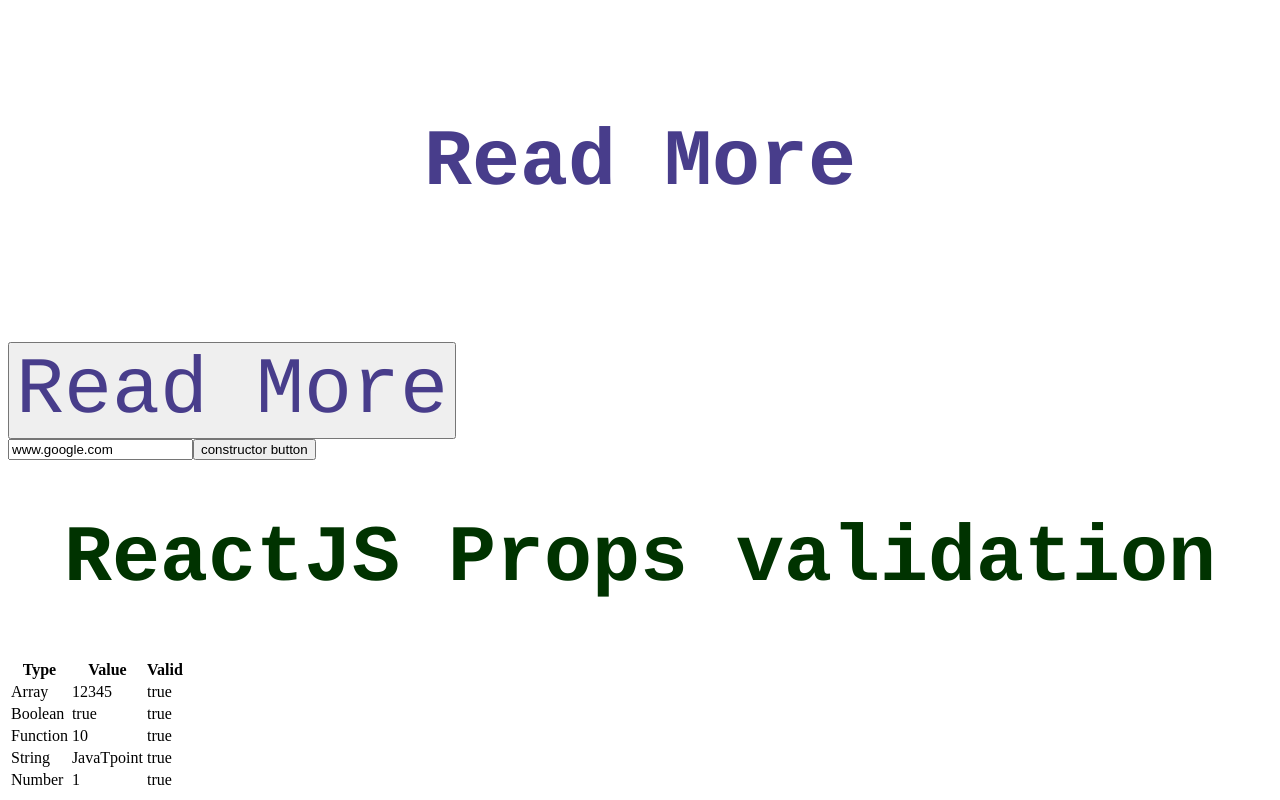
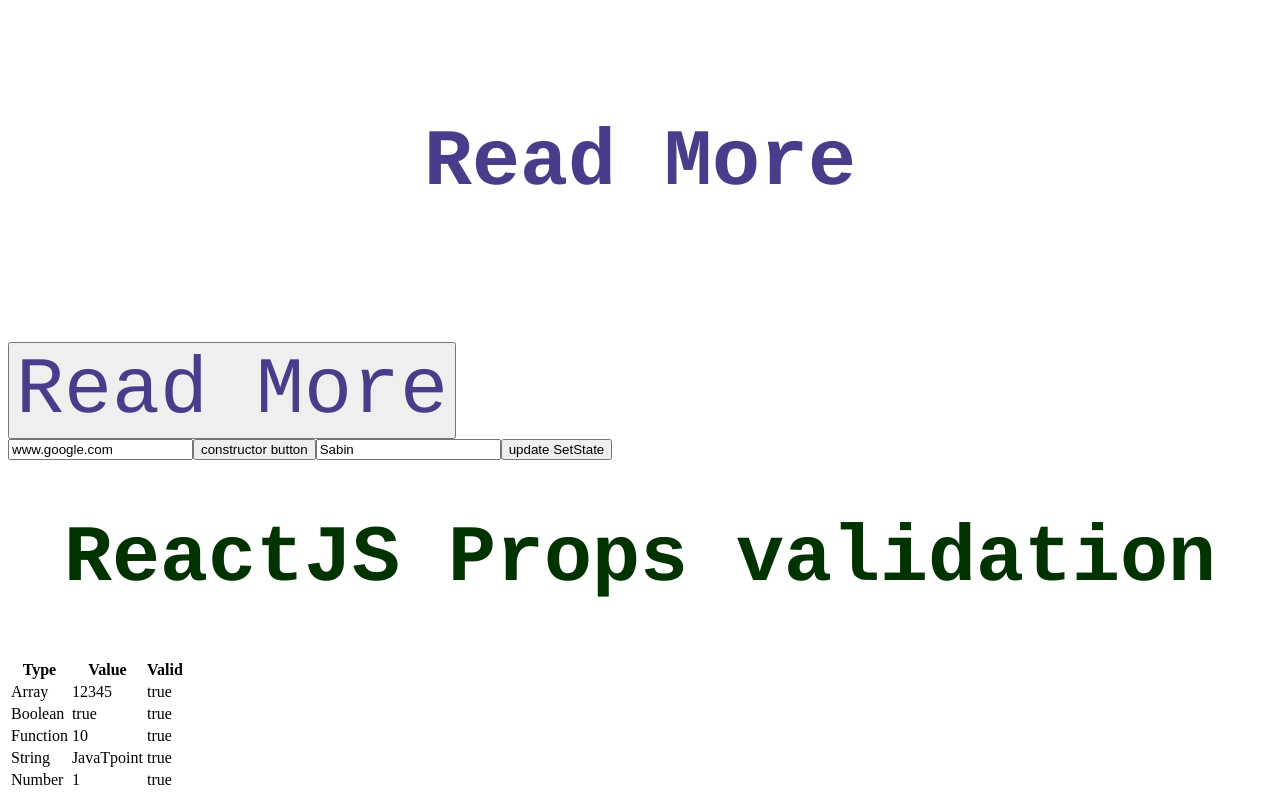
Before and after one commit to Infantsabin/practice-ReactBasics, a React (Vite) app: page / in a window 1280 px wide. Shown: the part 1330-2130 px from the top of the page. Built offline with nearby package versions, Linux system fonts and the light colour scheme.

Commit message:
set state - Infant Sabin

```diff
--- a/StateClass.js
+++ b/StateClass.js
@@ -18,6 +18,11 @@ class StateClass extends Component {
     this.handleEvent = this.handleEvent.bind(this)
     console.log('Component This:', this)
     this.toggleDisplayBio = this.toggleDisplayBio.bind(this)
+    this.updateSetState = this.updateSetState.bind(this)
+  }
+
+  updateSetState () {
+    this.setState({ name: 'Shabin' })
   }
 
   // arrowFun = () => {
@@ -55,6 +60,8 @@ class StateClass extends Component {
         {bio}
         <input type='text' defaultValue={this.state.cons} />
         <button onClick={this.handleEvent}>constructor button</button>
+        <input type='text' value={this.state.name} />
+        <button onClick={this.updateSetState}>update SetState</button>
       </div>
     )
   }
```
